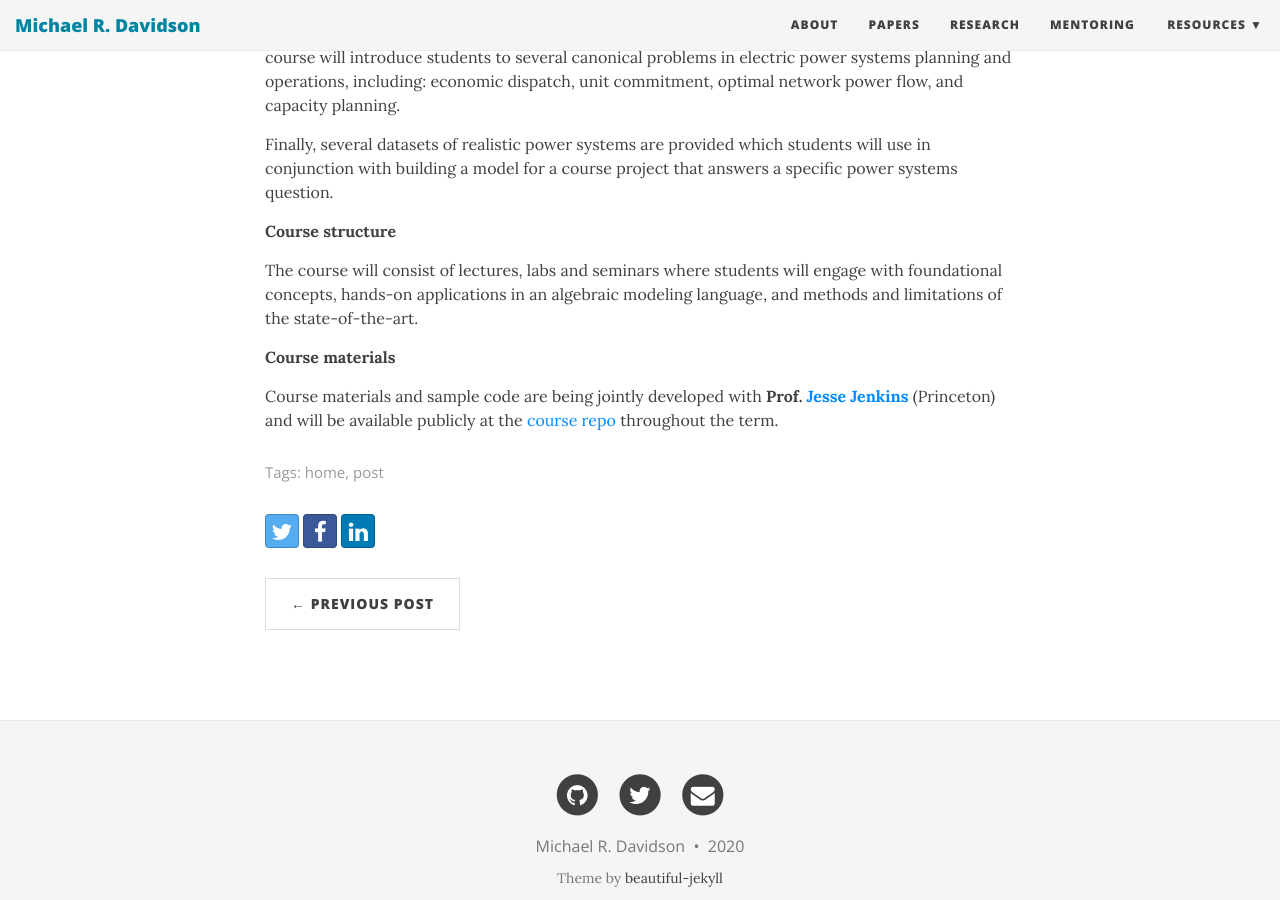
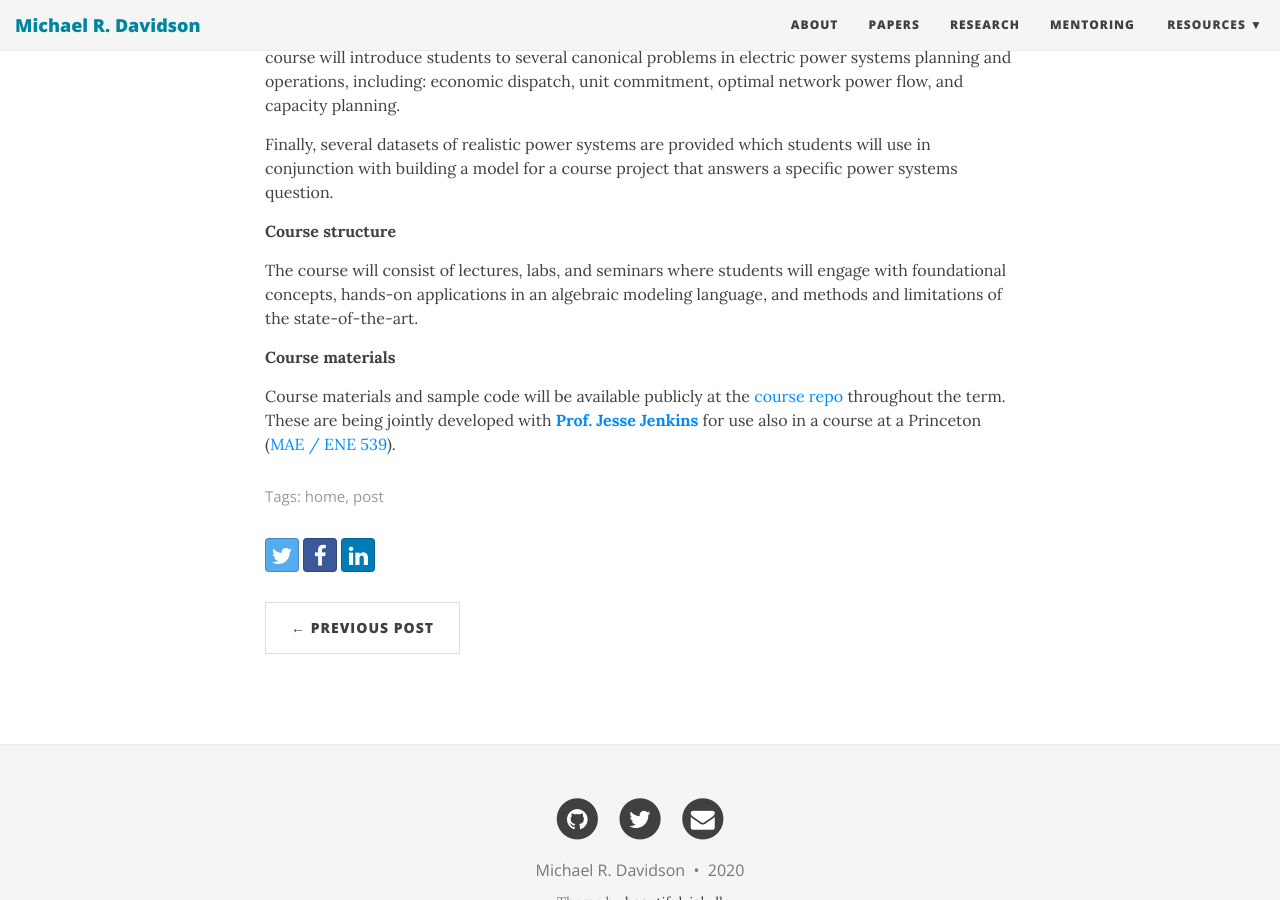
Before and after one commit to east-winds/east-winds.github.io, a Jekyll site: the page built from _posts/2020-09-03-new-course-mae207-power-systems-modeling.md, in a window 1280 px wide and 900 px high, scrolled down 444 px. Built offline with Jekyll 4.4.1, drawn with Linux system fonts in a browser that asks for light colours; nearby versions of some CDN libraries.

Commit message:
mae207 edit

```diff
--- a/_posts/2020-09-03-new-course-mae207-power-systems-modeling.md
+++ b/_posts/2020-09-03-new-course-mae207-power-systems-modeling.md
@@ -18,9 +18,9 @@ Finally, several datasets of realistic power systems are provided which students
 
 **Course structure**
 
-The course will consist of lectures, labs and seminars where students will engage with foundational concepts, hands-on applications in an algebraic modeling language, and methods and limitations of the state-of-the-art.
+The course will consist of lectures, labs, and seminars where students will engage with foundational concepts, hands-on applications in an algebraic modeling language, and methods and limitations of the state-of-the-art.
 
 
 **Course materials**
 
-Course materials and sample code are being jointly developed with **Prof. [Jesse Jenkins](https://mae.princeton.edu/people/faculty/jenkins)** (Princeton) and will be available publicly at the [course repo](https://github.com/east-winds/power-systems-optimization) throughout the term.
+Course materials and sample code will be available publicly at the [course repo](https://github.com/east-winds/power-systems-optimization) throughout the term. These are being jointly developed with **[Prof. Jesse Jenkins](https://mae.princeton.edu/people/faculty/jenkins)** for use also in a course at a Princeton ([MAE / ENE 539](https://registrar.princeton.edu/course-offerings/course-details?term=1212&courseid=008273)).
```
